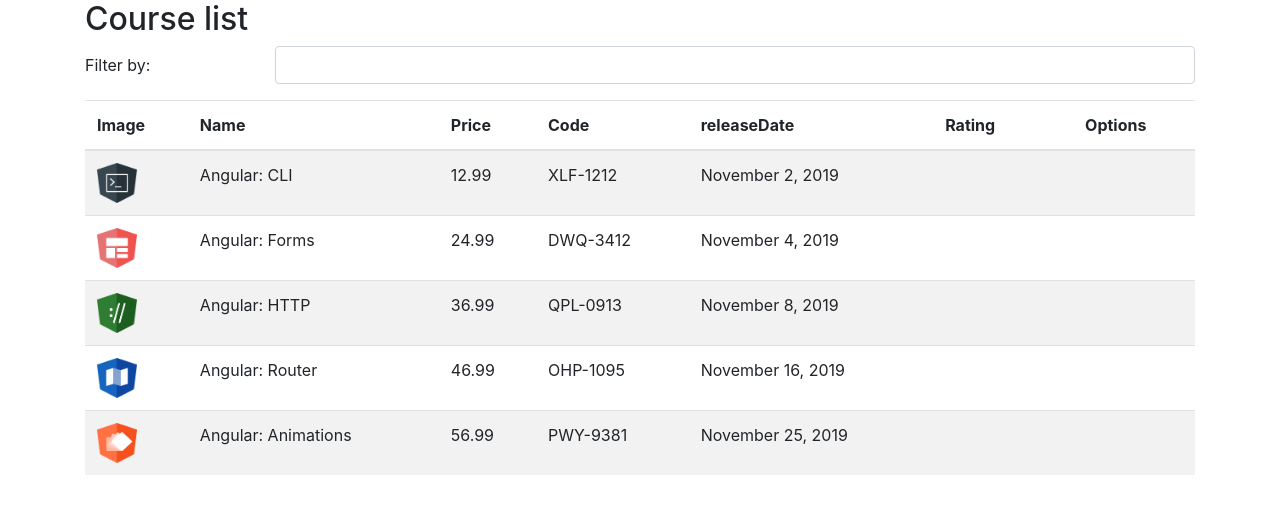
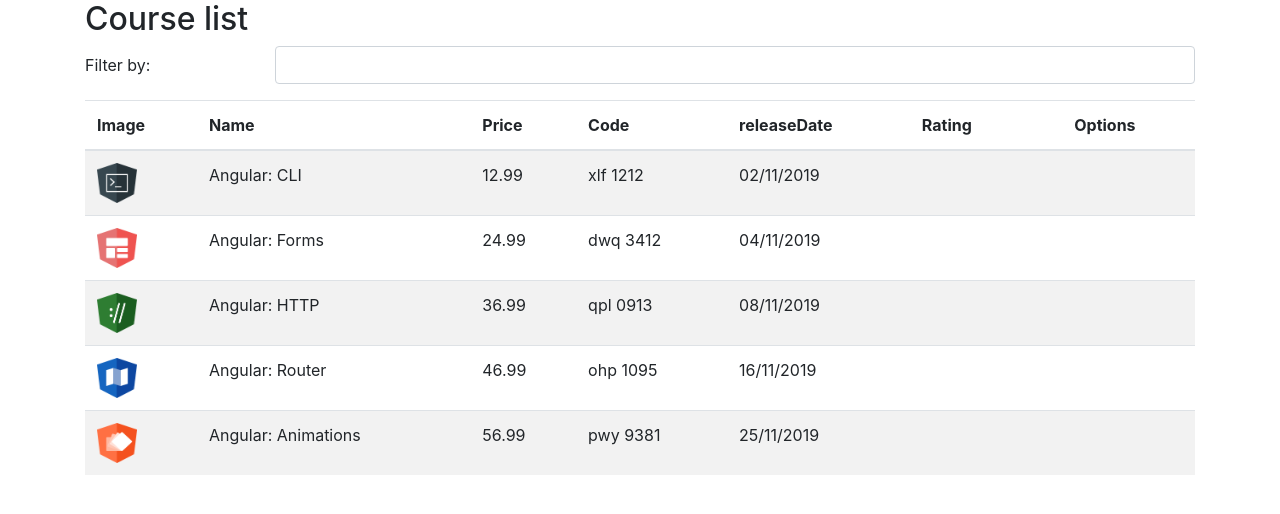
Before and after one commit to AndresonFerreira/gerenciador_de_cursos_angular, an Angular app in the folder course-manager/: page / in a window 1280 px wide. Shown: the top 514 px of the page. Built offline with nearby package versions, Linux system fonts and the light colour scheme; some icons are missing.

Commit message:
Pipes
Criação e utilização de pipes

```diff
--- a/course-manager/src/app/app.module.ts
+++ b/course-manager/src/app/app.module.ts
@@ -5,12 +5,14 @@
 import { AppComponent } from './app.component';
 import { CourselistComponent } from './courses/course-list.component';
 import { StarComponent } from './star/star.component';
+import { ReplacePipe } from './pipe/replace.pipe';
 
 @NgModule({
   declarations: [
     AppComponent,
     CourselistComponent,
-    StarComponent
+    StarComponent,
+    ReplacePipe
   ],
   imports: [
     BrowserModule,
--- a/course-manager/src/app/courses/course-list.component.html
+++ b/course-manager/src/app/courses/course-list.component.html
@@ -24,8 +24,8 @@
       <td> <img [src]="course.imageUrl" width="40" height="40" alt=""> </td>
       <td>{{ course.name }}</td>
       <td>{{ course.price }}</td>
-      <td>{{ course.code }}</td>
-      <td>{{ course.releaseDate }}</td>
+      <td>{{ course.code | lowercase | replace: '-': ' '}}</td>
+      <td>{{ course.releaseDate | date: 'dd/MM/yyyy' }}</td>
       <td>
         <app-star [rating]="course.rating"></app-star>
       </td>
--- /dev/null
+++ b/course-manager/src/app/pipe/replace.pipe.ts
@@ -0,0 +1,11 @@
+import { Pipe, PipeTransform } from "@angular/core";
+
+@Pipe({
+  name: 'replace'
+})
+export class ReplacePipe  implements PipeTransform{
+
+  transform(value: string, char: string, valueToReplace: string){
+    return value.replace(char, valueToReplace)
+  }
+}
```
